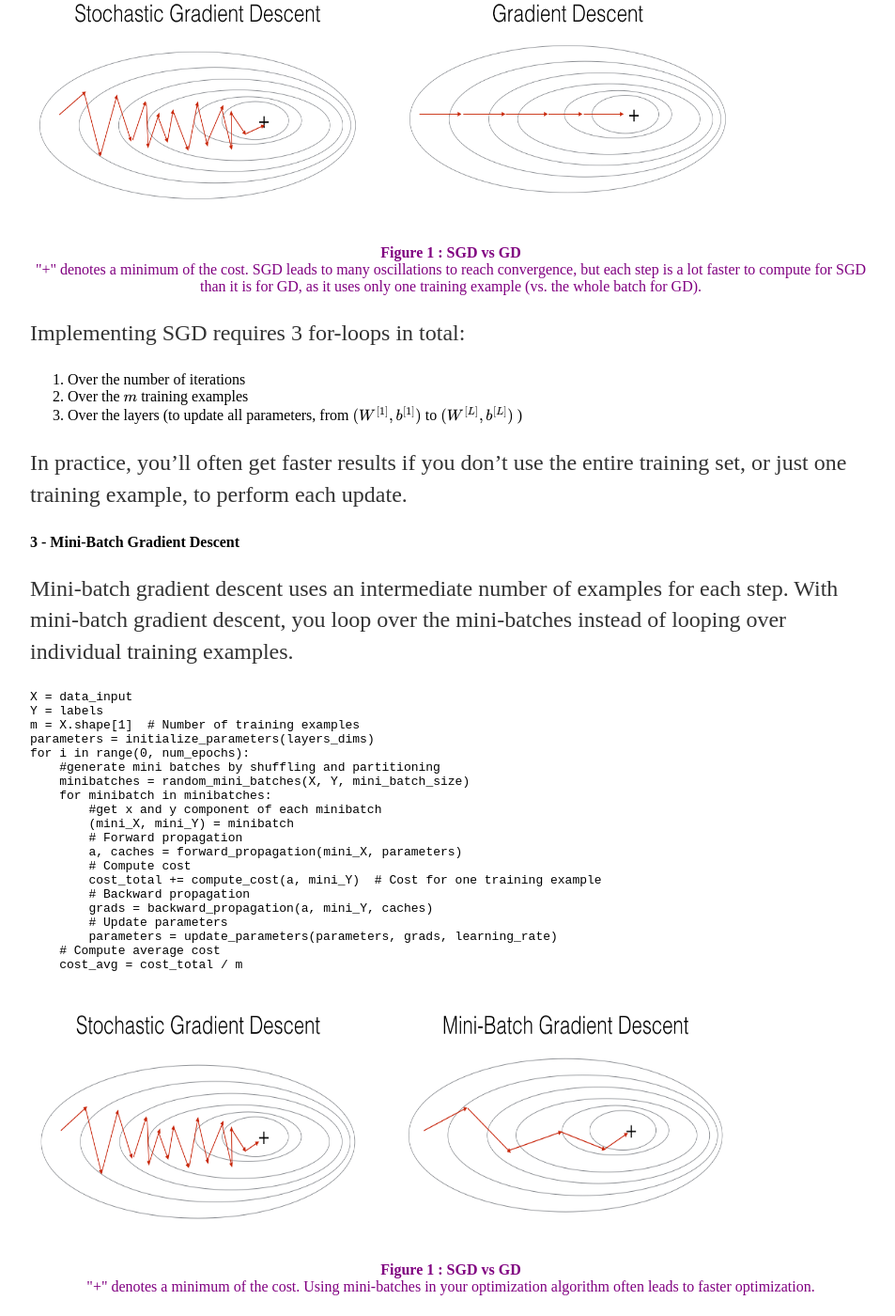
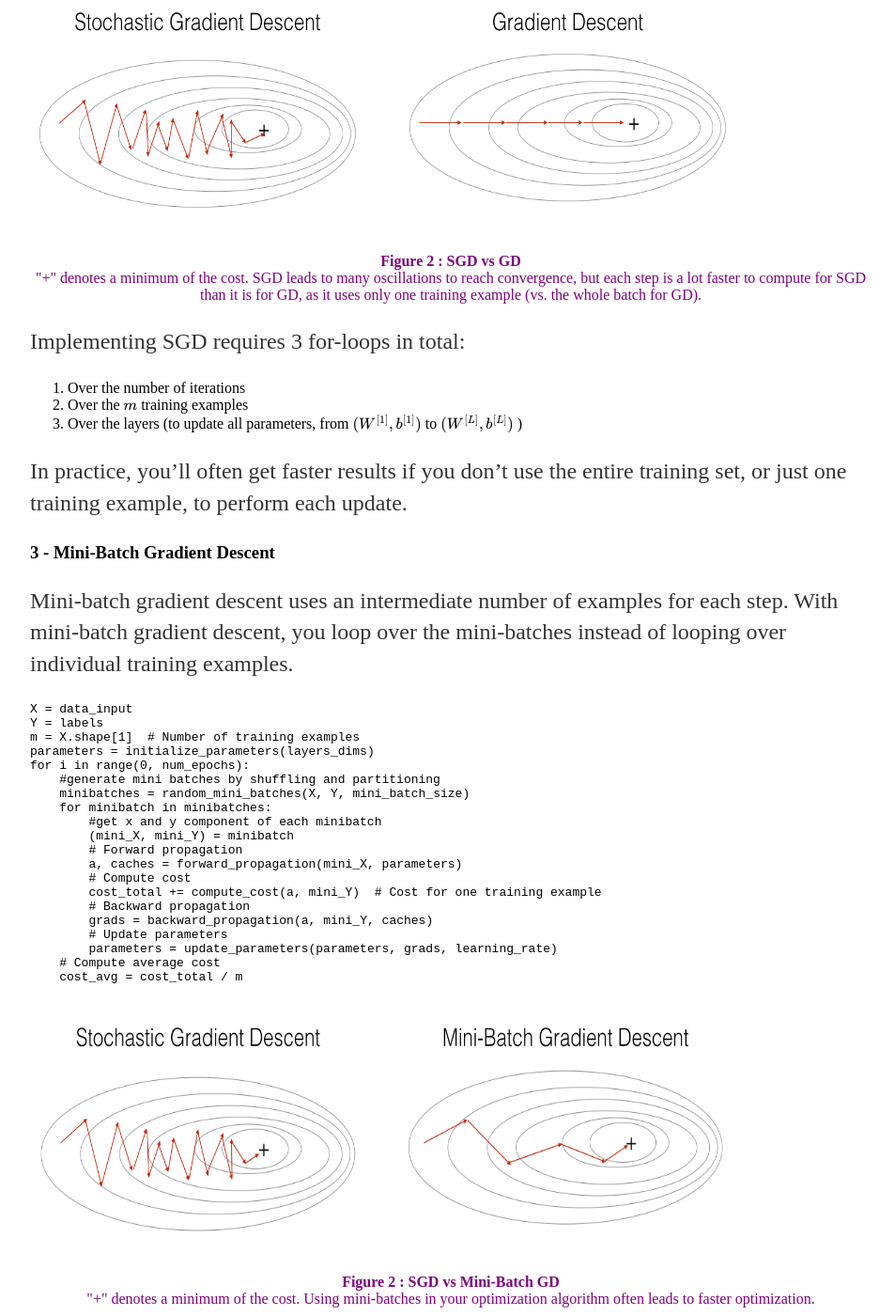
Before and after one commit to lakshmi2688/lakshmi2688.github.io, a Jekyll site: the page built from _posts/2022-12-05-Multi-class-classification-Deep-Learning.md, in a window 1280 px wide and 1400 px high, scrolled down 1772 px. Shown: the whole window at 94% size, without its empty margins (160-1113 px from the left). Built offline with Jekyll 4.4.1, drawn with Linux system fonts in a browser that asks for light colours; formulas are drawn with MathJax 3.

Commit message:
Update 2022-12-05-Multi-class-classification-Deep-Learning.md

````diff
--- a/_posts/2022-12-05-Multi-class-classification-Deep-Learning.md
+++ b/_posts/2022-12-05-Multi-class-classification-Deep-Learning.md
@@ -7,9 +7,9 @@
 <h2><strong> Abstract </strong></h2>
 <p>In this exercise, we explore different initialization, optimization and regularization techniques and model a multi-classification problem using Python and Tensorflow incorporatig some of these techniques.  </p>
 
-### Optimization Methods
+## Optimization Methods
 
-#### 1 - (Batch) Gradient Descent
+### 1 - (Batch) Gradient Descent
 
 A simple optimization method in machine learning is gradient descent (GD). When you take gradient steps with respect to all $m$ examples on each step, it is also called Batch Gradient Descent.
 The  gradient descent rule is, for $l = 1, ..., L$:
@@ -40,7 +40,7 @@
 
 ```
 
-#### 2 -  Stocastic Gradient Descent
+### 2 -  Stocastic Gradient Descent
 
 A variant of Gardient Descent is Stochastic Gradient Descent (SGD), which is equivalent to mini-batch gradient descent, where each mini-batch has just 1 example. What changes is that you would be computing gradients on just one training example at a time, rather than on the whole training set. The code examples below illustrate the difference between stochastic gradient descent and (batch) gradient descent.
 
@@ -73,7 +73,7 @@
 <caption>
     <center>
         <font color='purple'>
-            <b>Figure 1 : SGD vs GD</b><br> "+" denotes a minimum of the cost. SGD leads to many oscillations to reach convergence, but each step is a lot faster to compute for SGD than it is for GD, as it uses only one training example (vs. the whole batch for GD).
+            <b>Figure 2 : SGD vs GD</b><br> "+" denotes a minimum of the cost. SGD leads to many oscillations to reach convergence, but each step is a lot faster to compute for SGD than it is for GD, as it uses only one training example (vs. the whole batch for GD).
         </font>
     </center>
 </caption>
@@ -87,7 +87,7 @@
 In practice, you'll often get faster results if you don't use the entire training set, or just one training example, to perform each update.
 
 
-#### 3 - Mini-Batch Gradient Descent
+### 3 - Mini-Batch Gradient Descent
 
 Mini-batch gradient descent uses an intermediate number of examples for each step. With mini-batch gradient descent, you loop over the mini-batches instead of looping over individual training examples.
 
@@ -120,7 +120,7 @@
 <caption>
     <center>
         <font color='purple'>
-            <b>Figure 1 : SGD vs GD</b><br> "+" denotes a minimum of the cost. Using mini-batches in your optimization algorithm often leads to faster optimization.
+            <b>Figure 2 : SGD vs Mini-Batch GD</b><br> "+" denotes a minimum of the cost. Using mini-batches in your optimization algorithm often leads to faster optimization.
         </font>
     </center>
 </caption>
@@ -142,7 +142,7 @@
 
 
 
-#### 4 - Momentum
+### 4 - Momentum
 
 Because mini-batch gradient descent makes a parameter update after seeing just a subset of examples, the direction of the update has some variance, and so the path taken by mini-batch gradient descent will "oscillate" toward convergence. Using momentum can reduce these oscillations.
 
@@ -191,7 +191,7 @@
 - You have to tune a momentum hyperparameter $\beta$ and a learning rate $\alpha$.
 
 
-#### 5 - Adam Optimizer
+### 5 - Adam Optimizer
 
 Adam is one of the most effective optimization algorithms for training neural networks. It combines ideas from RMSProp  and Momentum.
 
````
